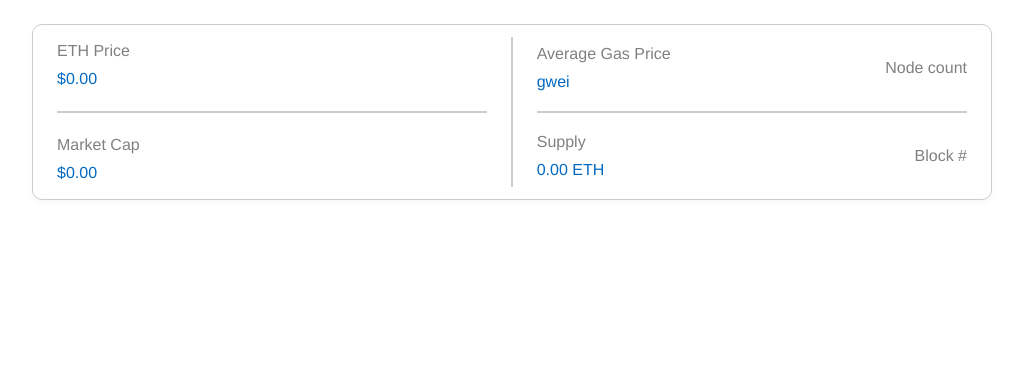
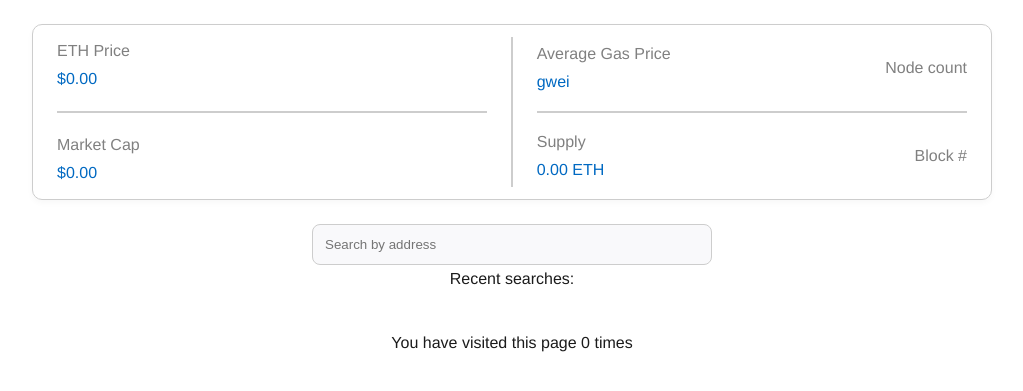
Before and after one commit to itskillian/ethexplorer, a Django app: page / in a window 1280 px wide. Shown: the part 100-491 px from the top of the page, without its empty margins (128-1151 px from the left). Run offline with Django 5.2, Linux system fonts and the light colour scheme; data that the repository does not hold is empty.

Commit message:
feat: add home page search functionality, using sessions for search history feat: add page visit counter using sessions

```diff
--- a/config/settings.py
+++ b/config/settings.py
@@ -75,6 +75,7 @@ TEMPLATES = [
                 'core.context_processors.gas_price_context',
                 'core.context_processors.eth_price_context',
                 'core.context_processors.search_form_context',
+                'core.context_processors.search_history_context',
             ],
         },
     },
--- a/core/context_processors.py
+++ b/core/context_processors.py
@@ -15,11 +15,17 @@ def eth_price_context(request):
     eth_data = get_eth_price()
     return {'eth_context': eth_data}
 
+
 def search_form_context(request):
     # load form
     search_form = AddressForm(None)
 
     return {'search_form':search_form}
+
+
+def search_history_context(request):
+    return {'search_history': request.session.get('search_history', [])}
+
 
 #def logo_context(request):
 #    logo = SiteLogo.objects.first()
--- a/core/static/style.css
+++ b/core/static/style.css
@@ -186,6 +186,7 @@ ul {
 /* topbar search form */
 .search-form input {
     border: 1px solid var(--border-primary);
+    background-color: var(--background-secondary);
     padding: 8px;
     border-radius: 8px;
     width: 140px;
@@ -334,6 +335,35 @@ ul {
     display: flex;
     flex-direction: column;
     justify-content: center;
+}
+
+.index-view {
+    width: 100%;
+    display: flex;
+    flex-direction: column;
+    justify-content: center;
+    align-items: center;
+}
+
+/* main index search form */
+.index-search-form {
+    padding: 0 24px;
+}
+
+.index-search-form input {
+    background-color: var(--background-secondary);
+    border: 1px solid var(--border-primary);
+    padding: 12px;
+    border-radius: 8px;
+    width: 400px;
+    -webkit-transition: width 0.4s ease-in-out;
+    transition: width 0.4s ease-in-out;
+}
+
+.index-footer {
+    bottom: 0;
+    margin: 24px 0;
+    padding: 12px 24px
 }
 
 .address {
--- a/core/templates/core/index.html
+++ b/core/templates/core/index.html
@@ -45,7 +45,27 @@
     </div>
 
     <div class="index-view">
-
+        <div class="index-search-form">
+            <form action="{% url 'core:search' %}" method="post">
+                {% csrf_token %}
+                {{ search_form }}
+            </form>
+        </div>
+        <div class="search-history">
+            <div class="search-history-label">
+                Recent searches:
+            </div>
+            {% for address in search_history %}
+                <div class="search-history-info">
+                    <a href="{% url 'core:address' address %}">{{ address }}</a>
+                </div>
+            {% endfor %}
+        </div>
+    </div>
+    <div class="index-footer">
+        <div class="visit-count">
+            You have visited this page {{ num_visits }} time{{ num_visits|pluralize }}
+        </div>
     </div>
 </div>
 {% endblock %}
--- a/core/views.py
+++ b/core/views.py
@@ -41,6 +41,10 @@ def index(request):
 
         node_count = get_node_count()['TotalNodeCount']
 
+        # session visit counter
+        num_visits = request.session.get('num_visits', 0)
+        request.session['num_visits'] = num_visits + 1
+
         context = {
             'search_form': search_form,
             'eth_context': eth_context,
@@ -48,7 +52,8 @@ def index(request):
             'eth_supply': eth_supply,
             'eth_market_cap': eth_market_cap,
             'block_num': block_num,
-            'node_count': node_count
+            'node_count': node_count,
+            'num_visits': num_visits,
             }
 
         return render(request, 'core/index.html', context)
@@ -115,6 +120,18 @@ def address(request, address):
     for txn in txn_data:
         txn['value'] = wei_to_eth(txn['value'])
 
+    # session add address to search history
+    if 'search_history' not in request.session:
+        request.session['search_history'] = []
+
+    search_history = request.session['search_history']
+    if address not in search_history:
+        search_history.append(address)
+        if len(search_history) > 10:
+            search_history.pop(0)
+
+    request.session['search_history'] = search_history
+
     context = {
         'eth_balance': eth_balance,
         'eth_value': eth_value,
```
